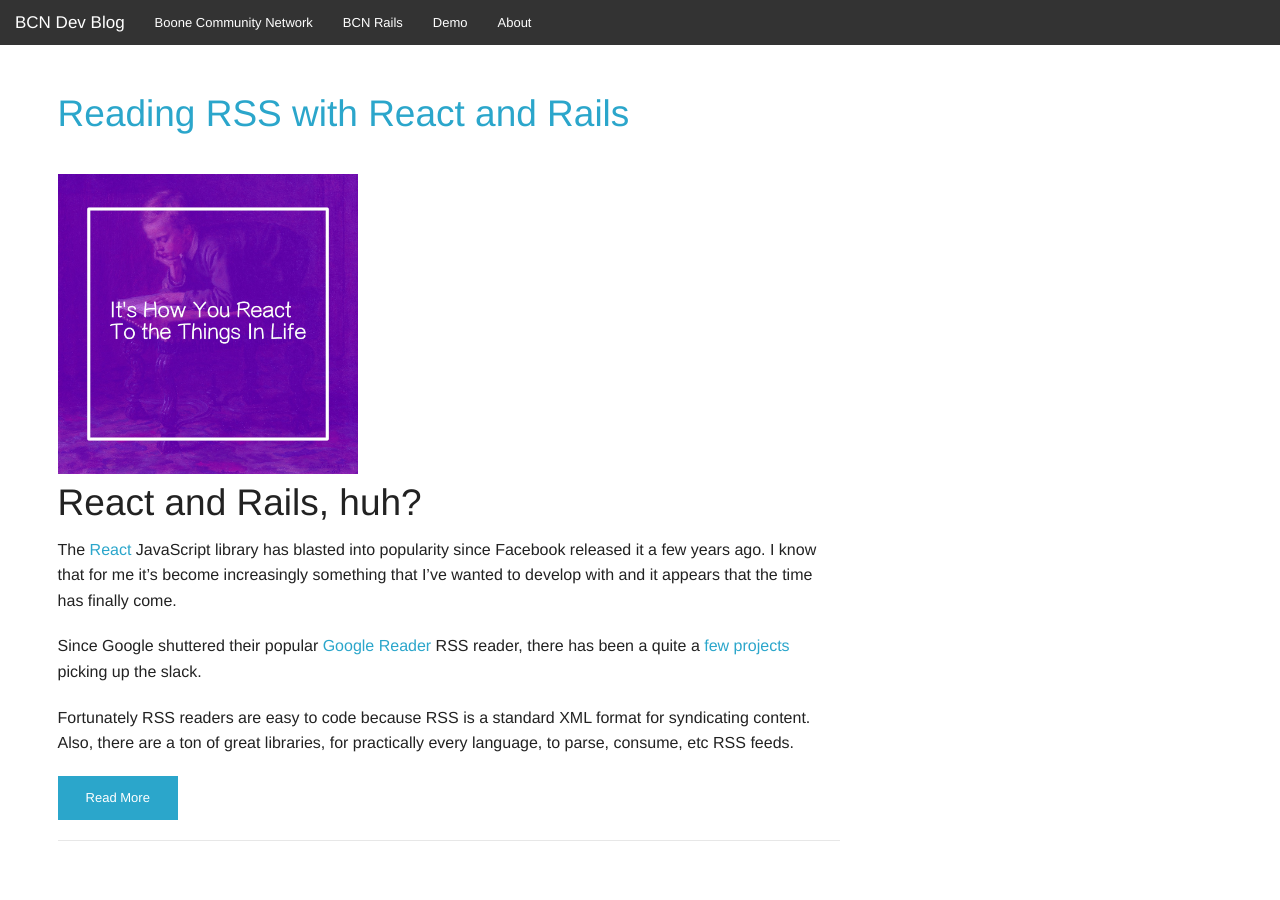
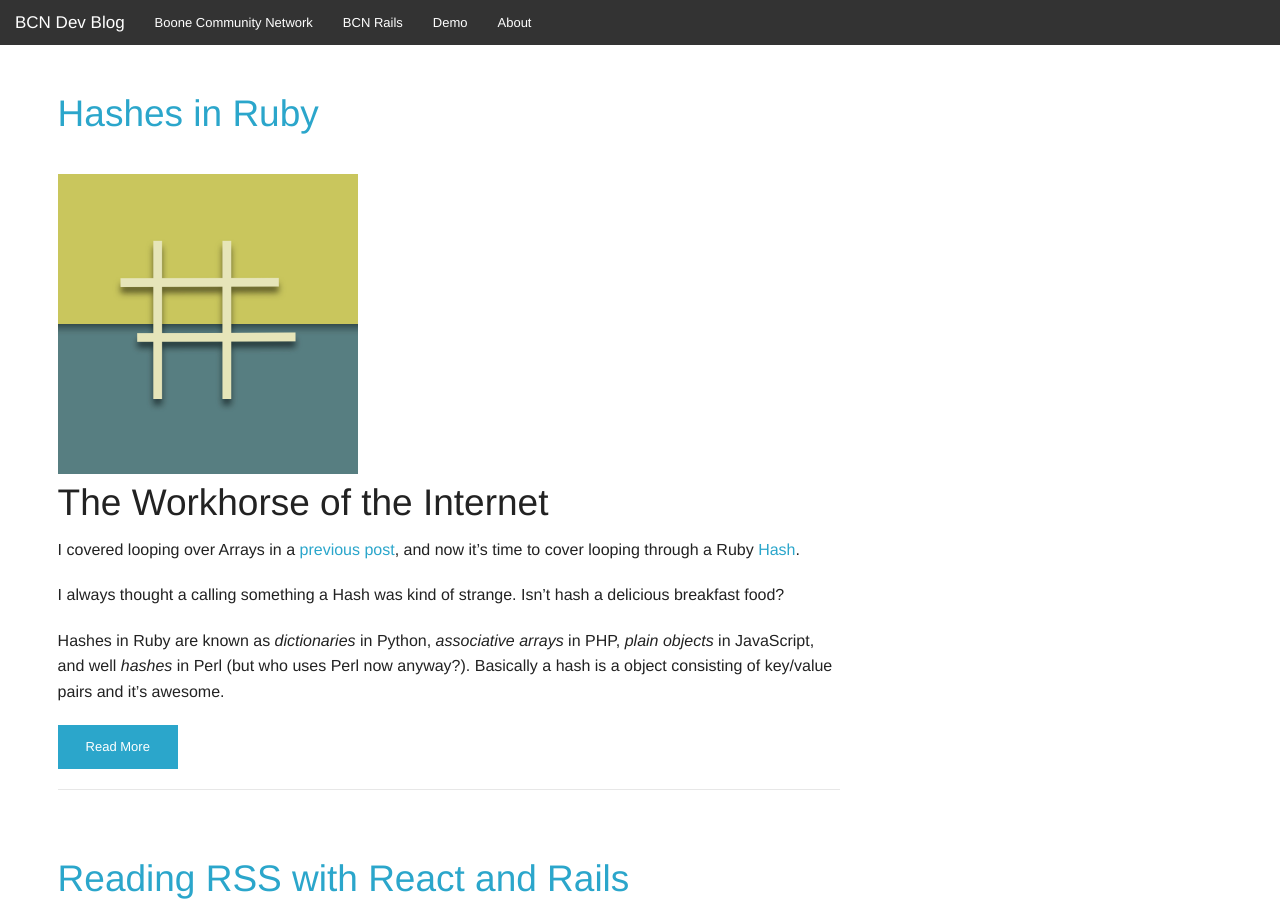
Before and after one commit to MattLuker/bcn, a Jekyll site: the page built from index.html, in a window 1280 px wide and 900 px high. Built offline with Jekyll 4.4.1, drawn with Linux system fonts in a browser that asks for light colours; nearby versions of some CDN libraries; the list of posts is cut into pages by our own code; some of the changed text lies outside the part shown.

Commit message:
Publishing Ruby Hashes post.

````diff
--- a/_drafts/ruby-hashes-and-arrays -45-.markdown
+++ b/_posts/2015-10-13-ruby-hashes.markdown
@@ -1,4 +1,10 @@
-# Hashes in Ruby
+---
+title:  "Hashes in Ruby"
+date:   2015-10-13 14:30:00
+layout: post
+categories: ruby learning
+image: hashes_cover.jpg
+---
 
 ##  The Workhorse of the Internet
 
@@ -8,35 +14,27 @@ I always thought a calling something a Hash was kind of strange.  Isn’t hash a
 
 Hashes in Ruby are known as *dictionaries* in Python, *associative arrays* in PHP, *plain objects* in JavaScript, and well *hashes* in Perl (but who uses Perl now anyway?).  Basically a hash is a object consisting of key/value pairs and it’s awesome.
 
+<!--more-->
+
 ## Looping
 
 The simplest way to loop over a Hash in Ruby is, like looping over Arrays, to use the **each** method.  Suppose we have a hash like this:
 
-```
-
+{% highlight ruby %}
 hasher = {
-
   id: 1,
-
   status: ‘good’,
-
   content: ‘I like cheese…’
-
 }
-
-```
+{% endhighlight %}
 
 The **each** method will take two arguments in the **do** block one for the **key** and another for the **value**:
 
-```
-
+{% highlight ruby %}
 hasher.each do |key, value|
-
   puts “key: #{key}, value: #{value}”
-
 end
-
-```
+{% endhighlight %}
 
 This in very useful because usually when looping over a Hash you’re going to want to do something with either the hashes keys, the values, or probably both.
 
@@ -44,25 +42,17 @@ This in very useful because usually when looping over a Hash you’re going to w
 
 Similar to the **each** method the **select** method iterates through a hash and returns a new hash of entries that return true from the block.  So for example:
 
-```
-
+{% highlight ruby %}
 hasher = {
-
   id: 1,
-
   status: ‘good’,
-
   content: ‘I like cheese…’
-
 }
 
 complete = hasher.select do |key, value|
-
   value == ‘good’
-
 end
-
-```
+{% endhighlight %}
 
 The **complete** hash now has the key ‘status’ and it’s value.  Pretty cool!
 
````
Also changed, not shown: img/hashes_cover.jpg (added).
